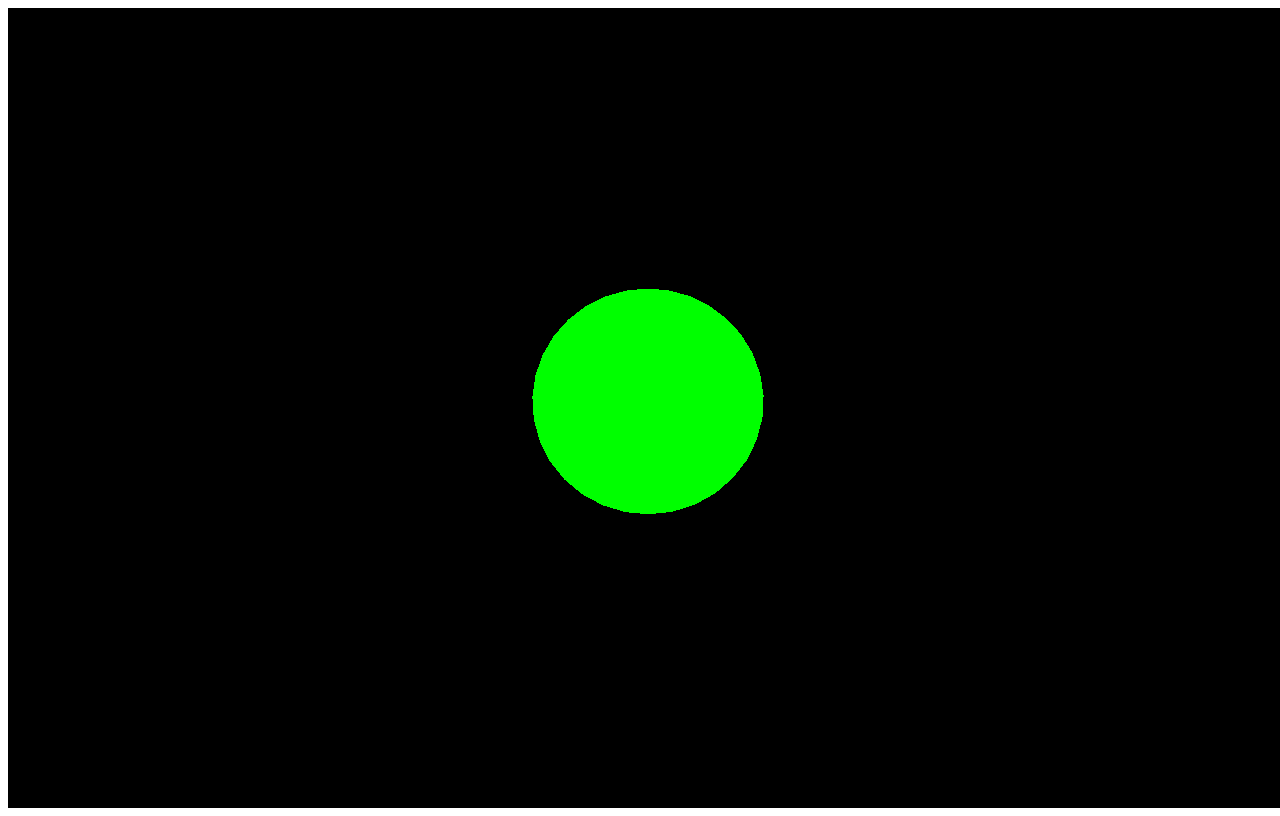
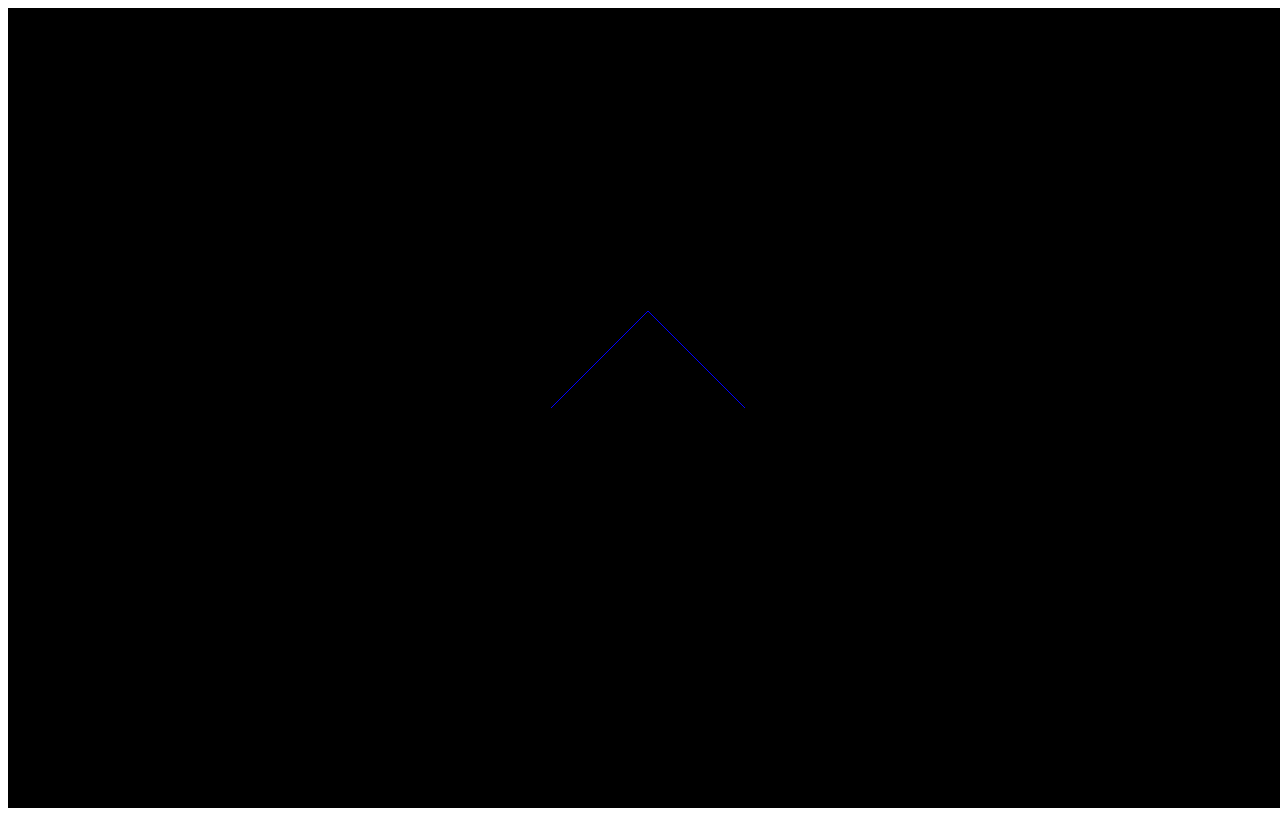
Before and after one commit to POONGNHA/threeTest, a website with bundled scripts: page WebContent/html/test.html in a window 1280 px wide. Built offline with nearby package versions, Linux system fonts and the light colour scheme.

Commit message:
draw line

```diff
--- a/WebContent/html/test.html
+++ b/WebContent/html/test.html
@@ -6,6 +6,7 @@
     <title>Document</title>
   </head>
   <body>
-    <script src="../js/main.js" type="module" defer></script>
+    <!-- <script src="../js/main.js" type="module" defer></script> -->
+    <script src="../js/draw_line.js" type="module" defer></script>
   </body>
 </html>
--- /dev/null
+++ b/WebContent/js/draw_line.js
@@ -0,0 +1,26 @@
+import * as THREE from "../../node_modules/three/build/three.module.js";
+
+const renderer = new THREE.WebGL1Renderer();
+renderer.setSize( window.innerWidth, window.innerHeight );
+document.body.appendChild( renderer.domElement );
+
+const camera = new THREE.PerspectiveCamera( 45, window.innerWidth/window.innerHeight, 1, 500);
+camera.position.set(0,0,100);
+camera.lookAt(0,0,0);
+
+const scene = new THREE.Scene();
+
+// 재질 정하기
+const meterial = new THREE.LineBasicMaterial( { color: 0x0000ff  } );
+
+const points = [];
+points.push( new THREE.Vector3(-10,0,0) );
+points.push( new THREE.Vector3(0,10,0) );
+points.push( new THREE.Vector3(10,0,0) );
+
+const geometry = new THREE.BufferGeometry().setFromPoints( points );
+
+const line = new THREE.Line( geometry, meterial );
+
+scene.add( line );
+renderer.render( scene, camera );
```
